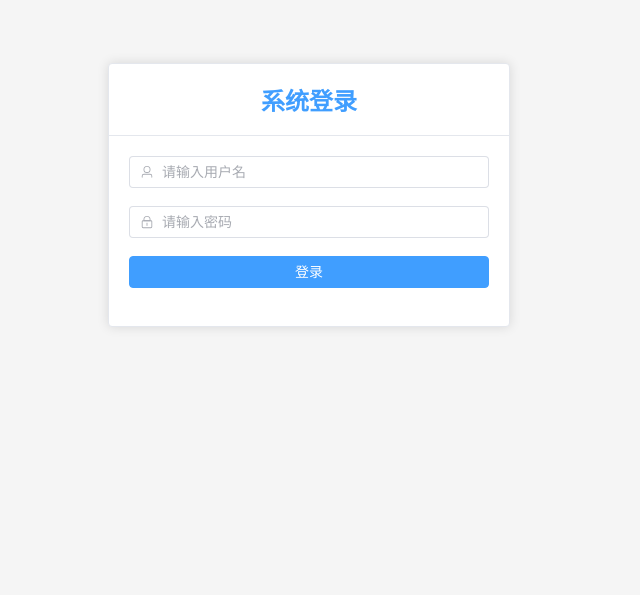
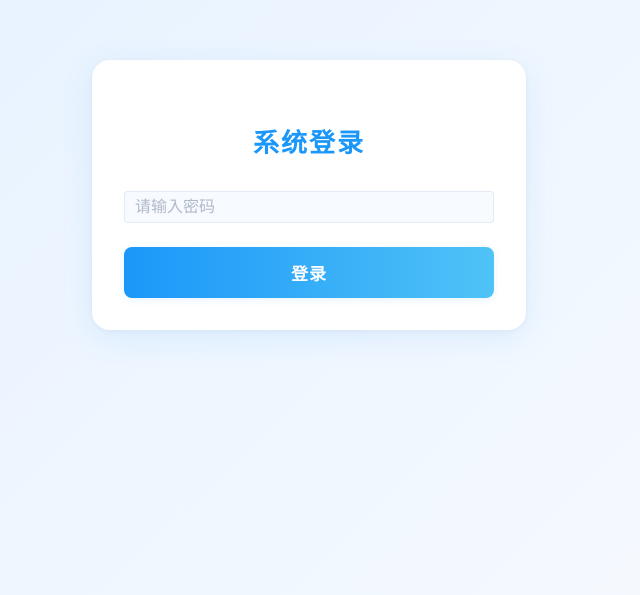
Before and after one commit to 3401797899/itstudio-web-publish, a Vue app: page /login in a window 1280 px wide. Shown: the part 205-800 px from the top of the page, without its empty margins (331-971 px from the left). Built offline with nearby package versions, Linux system fonts and the light colour scheme.

Commit message:
feat(auth): 实现用户登录、登出及认证检查功能

```diff
--- /dev/null
+++ b/src/api/auth.js
@@ -0,0 +1,24 @@
+import request from './config'
+
+export const login = async (password) => {
+  const formData = new FormData()
+  formData.append('password', password)
+  const response = await request.post('/login/', formData)
+
+  if (response.message === '登录成功') {
+    return { success: true }
+  } else {
+    return {
+      success: false,
+      error: response.error || '未知错误'
+    }
+  }
+}
+
+export const logout = () => {
+  return request.post('/logout/')
+}
+
+export const checkAuth = () => {
+  return request.get('/config/')
+}
--- a/src/api/config.js
+++ b/src/api/config.js
@@ -1,15 +1,19 @@
 import axios from 'axios'
+import router from '../router'
 
 // 创建axios实例
 const request = axios.create({
   baseURL: import.meta.env.VITE_API_BASE_URL || '/api',
-  // timeout: 5000
+  withCredentials: true, // 允许跨域请求携带 cookie
+  headers: {
+    'Content-Type': 'application/json',
+    'Accept': 'application/json'
+  }
 })
 
 // 请求拦截器
 request.interceptors.request.use(
   config => {
-    // 可以在这里添加token等认证信息
     return config
   },
   error => {
@@ -20,9 +24,31 @@ request.interceptors.request.use(
 // 响应拦截器
 request.interceptors.response.use(
   response => {
+    // 检查响应头中是否包含 Set-Cookie
+    const setCookie = response.headers['set-cookie']
+    if (setCookie) {
+      // 如果是登录响应，确保 cookie 被正确设置
+      if (response.config.url === '/api/login/') {
+        document.cookie = setCookie
+      }
+    }
     return response.data
   },
   error => {
+    if (error.response) {
+      switch (error.response.status) {
+        case 401:
+          // 未认证，跳转到登录页
+          router.push('/login')
+          break
+        case 403:
+          // 权限不足
+          console.error('权限不足')
+          break
+        default:
+          console.error('请求错误:', error.response.data)
+      }
+    }
     return Promise.reject(error)
   }
 )
--- a/src/router/index.js
+++ b/src/router/index.js
@@ -1,10 +1,12 @@
 import { createRouter, createWebHistory } from 'vue-router'
+import { useAuth } from '../store/auth'
 
 const routes = [
   {
     path: '/login',
     name: 'Login',
-    component: () => import('../views/login/index.vue')
+    component: () => import('../views/login/index.vue'),
+    meta: { requiresAuth: false }
   },
   {
     path: '/',
@@ -37,4 +39,36 @@ const router = createRouter({
   routes
 })
 
+// 添加一个标志来防止重复检查
+let isCheckingAuth = false
+
+router.beforeEach(async (to, from, next) => {
+  // 如果正在检查认证状态，直接放行
+  if (isCheckingAuth) {
+    return next()
+  }
+
+  // 如果目标路由不需要认证，直接放行
+  if (!to.meta.requiresAuth) {
+    return next()
+  }
+
+  try {
+    isCheckingAuth = true
+    const { checkAuth } = useAuth()
+    const isAuthenticated = await checkAuth()
+
+    if (!isAuthenticated) {
+      next('/login')
+    } else {
+      next()
+    }
+  } catch (error) {
+    console.error('Auth check failed:', error)
+    next('/login')
+  } finally {
+    isCheckingAuth = false
+  }
+})
+
 export default router
--- /dev/null
+++ b/src/store/auth.js
@@ -0,0 +1,39 @@
+import { reactive } from 'vue'
+import { checkAuth as checkAuthApi, logout as logoutApi } from '../api/auth'
+
+const state = reactive({
+  isAuthenticated: false,
+  loading: false
+})
+
+export const useAuth = () => {
+  const checkAuth = async () => {
+    try {
+      await checkAuthApi()
+      state.isAuthenticated = true
+      return true
+    } catch (error) {
+      if (error.response?.status === 401) {
+        state.isAuthenticated = false
+        return false
+      }
+      // 其他错误可能是网络问题等，保持当前认证状态
+      return state.isAuthenticated
+    }
+  }
+
+  const logout = async () => {
+    try {
+      await logoutApi()
+      state.isAuthenticated = false
+    } catch (error) {
+      console.error('Logout failed:', error)
+    }
+  }
+
+  return {
+    state,
+    checkAuth,
+    logout
+  }
+}
--- a/src/views/home/index.vue
+++ b/src/views/home/index.vue
@@ -1,11 +1,20 @@
 <script setup>
 import { ref } from 'vue'
+import { useRouter } from 'vue-router'
+import { useAuth } from '../../store/auth'
 import { House, Setting, Document, Expand, Fold, ArrowDown, User } from '@element-plus/icons-vue'
 
 const isCollapse = ref(false)
+const router = useRouter()
+const { logout } = useAuth()
 
 const handleCollapse = () => {
     isCollapse.value = !isCollapse.value
+}
+
+const handleLogout = async () => {
+    await logout()
+    router.push('/login')
 }
 </script>
 
@@ -46,7 +55,7 @@ const handleCollapse = () => {
                 <div class="header-left">
                     <el-button type="text" @click="handleCollapse">
                         <el-icon>
-                            <component :is="isCollapse ? 'Expand' : 'Fold'" />
+                            <component :is="isCollapse ? Expand : Fold" />
                         </el-icon>
                     </el-button>
                 </div>
@@ -63,8 +72,7 @@ const handleCollapse = () => {
                         </span>
                         <template #dropdown>
                             <el-dropdown-menu>
-                                <el-dropdown-item>个人信息</el-dropdown-item>
-                                <el-dropdown-item>退出登录</el-dropdown-item>
+                                <el-dropdown-item @click="handleLogout">退出登录</el-dropdown-item>
                             </el-dropdown-menu>
                         </template>
                     </el-dropdown>
--- a/src/views/login/index.vue
+++ b/src/views/login/index.vue
@@ -1,91 +1,160 @@
 <template>
   <div class="login-container">
-    <el-card class="login-card">
-      <template #header>
-        <h2 class="login-title">系统登录</h2>
-      </template>
-      <el-form :model="loginForm" :rules="rules" ref="loginFormRef">
-        <el-form-item prop="username">
+    <div class="login-box">
+      <h2>系统登录</h2>
+      <form @submit.prevent="handleLogin" style="width: 100%;">
+        <div class="form-group">
           <el-input
-            v-model="loginForm.username"
-            placeholder="请输入用户名"
-            :prefix-icon="User"
+            class="custom-el-input"
+            type="password"
+            v-model="password"
+            placeholder="请输入密码"
+            required
           />
-        </el-form-item>
-        <el-form-item prop="password">
-          <el-input
-            v-model="loginForm.password"
-            type="password"
-            placeholder="请输入密码"
-            :prefix-icon="Lock"
-            show-password
-          />
-        </el-form-item>
-        <el-form-item>
-          <el-button type="primary" class="login-button" @click="handleLogin">登录</el-button>
-        </el-form-item>
-      </el-form>
-    </el-card>
+        </div>
+        <button type="submit" :disabled="loading">
+          {{ loading ? '登录中...' : '登录' }}
+        </button>
+      </form>
+    </div>
   </div>
 </template>
 
-<script setup>
-import { ref, reactive } from 'vue'
-import { User, Lock } from '@element-plus/icons-vue'
+<script>
+import { ref } from 'vue'
+import { useRouter } from 'vue-router'
+import { login } from '../../api/auth'
 import { ElMessage } from 'element-plus'
-import { useRouter } from 'vue-router'
 
-const router = useRouter()
-const loginFormRef = ref(null)
+export default {
+  name: 'Login',
+  setup() {
+    const router = useRouter()
+    const password = ref('')
+    const loading = ref(false)
 
-const loginForm = reactive({
-  username: '',
-  password: ''
-})
+    const handleLogin = async () => {
+      try {
+        loading.value = true
+        const result = await login(password.value)
 
-const rules = {
-  username: [
-    { required: true, message: '请输入用户名', trigger: 'blur' },
-    { min: 3, max: 20, message: '用户名长度应在3-20个字符之间', trigger: 'blur' }
-  ],
-  password: [
-    { required: true, message: '请输入密码', trigger: 'blur' },
-    { min: 6, max: 20, message: '密码长度应在6-20个字符之间', trigger: 'blur' }
-  ]
-}
+        if (result.success) {
+          router.push('/')
+        } else {
+          ElMessage.error('登录失败：' + result.error)
+        }
+      } catch (error) {
+        ElMessage.error('登录失败：' + (error.response?.data?.error || error.message))
+      } finally {
+        loading.value = false
+      }
+    }
 
-const handleLogin = () => {
-  loginFormRef.value.validate((valid) => {
-    if (valid) {
-      // TODO: 实现实际的登录逻辑
-      ElMessage.success('登录成功')
-      router.push('/')
+    return {
+      password,
+      loading,
+      handleLogin
     }
-  })
+  }
 }
 </script>
 
 <style scoped>
 .login-container {
-  height: 100vh;
-  width: 100vw;
+  min-height: 100vh;
   display: flex;
   justify-content: center;
   align-items: center;
-  background-color: #f5f5f5;
+  background: linear-gradient(135deg, #e3f0ff 0%, #f8fbff 100%);
 }
 
-.login-card {
-  width: 400px;
+.login-box {
+  width: 370px;
+  padding: 40px 32px 32px 32px;
+  background: #fff;
+  border-radius: 18px;
+  box-shadow: 0 8px 32px 0 rgba(27, 151, 249, 0.10), 0 1.5px 6px 0 rgba(0,0,0,0.04);
+  display: flex;
+  flex-direction: column;
+  align-items: center;
 }
 
-.login-title {
+h2 {
   text-align: center;
-  color: #409EFF;
-  margin: 0;
+  margin-bottom: 32px;
+  color: #1B97F9;
+  font-size: 26px;
+  font-weight: 700;
+  letter-spacing: 2px;
 }
 
-.login-button {
+.form-group {
   width: 100%;
+  margin-bottom: 24px;
+}
+
+/* 深度选择器适配 el-input 内部结构 */
+.custom-el-input {
+  --el-input-bg-color: #f7fbff;
+  --el-input-border-color: #e3eaf2;
+  --el-input-hover-border-color: #1B97F9;
+  --el-input-focus-border-color: #1B97F9;
+  --el-input-placeholder-color: #b0b8c9;
+  --el-input-text-color: #333;
+  width: 100%;
+  border-radius: 8px;
+  font-size: 16px;
+}
+
+/* 兼容性写法，进一步美化 */
+.custom-el-input .el-input__wrapper {
+  border-radius: 8px !important;
+  box-shadow: none !important;
+  background: #f7fbff !important;
+  border: 1.5px solid #e3eaf2 !important;
+  transition: border-color 0.2s;
+}
+
+.custom-el-input .el-input__wrapper:hover,
+.custom-el-input .el-input__wrapper.is-focus {
+  border-color: #1B97F9 !important;
+  background: #fff !important;
+}
+
+.custom-el-input .el-input__inner {
+  color: #333 !important;
+  font-size: 16px !important;
+  background: transparent !important;
+}
+
+.custom-el-input .el-input__inner::placeholder {
+  color: #b0b8c9 !important;
+  font-size: 15px;
+}
+
+button {
+  width: 100%;
+  padding: 13px 0;
+  background: linear-gradient(90deg, #1B97F9 0%, #4fc3f7 100%);
+  color: #fff;
+  border: none;
+  border-radius: 8px;
+  cursor: pointer;
+  font-size: 17px;
+  font-weight: 600;
+  letter-spacing: 1px;
+  box-shadow: 0 2px 8px 0 rgba(27, 151, 249, 0.10);
+  transition: background 0.2s, box-shadow 0.2s;
+}
+
+button:disabled {
+  background: #b3d8fb;
+  cursor: not-allowed;
+  color: #fff;
+}
+
+button:hover:not(:disabled) {
+  background: linear-gradient(90deg, #1B97F9 0%, #1976d2 100%);
+  box-shadow: 0 4px 16px 0 rgba(27, 151, 249, 0.15);
 }
 </style>
```
